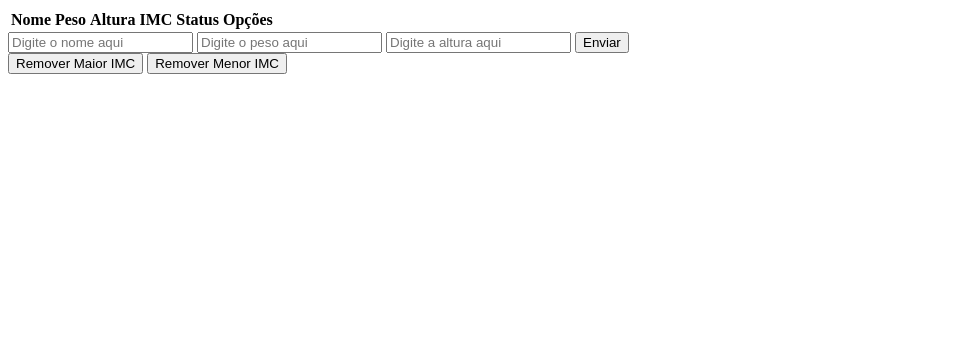
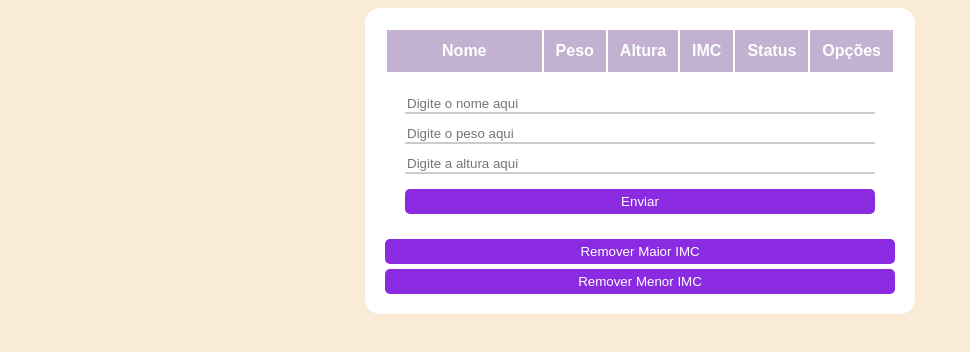
Before and after one commit to LuanaMonteiro0/JAVASCRIPT, a plain HTML site: page Projeto Tabela IMC/tabelaIMC.html in a window 1280 px wide. Shown: the whole page, without its empty margins (0-970 px from the left). Drawn offline with Linux system fonts and the light colour scheme.

Commit message:
Concluso - css adicionado

```diff
--- a/Projeto Tabela IMC/assets/css/style.css
+++ b/Projeto Tabela IMC/assets/css/style.css
@@ -0,0 +1,72 @@
+* {
+    box-sizing: border-box;
+    font-family: Arial, Helvetica, sans-serif;
+  }
+
+body{
+    background-color: antiquewhite;
+}
+
+.content-center {
+    width: 100%;
+    max-width: 550px;
+    margin: auto;
+    padding: 20px;
+    background-color: #FFF;
+    border-radius: 15px;
+}
+
+.content-center form {
+    margin: 20px;
+}
+
+#formulario input {
+    width: 100%;
+    border: none;
+    outline: none;
+    border-bottom-color: #ccc;
+    border-bottom-style: solid;
+    border-bottom-width: 2px;
+    margin-bottom: 10px;
+
+}
+
+#formulario input:hover {
+    border-bottom-color: #8a2be2;
+}
+
+button{
+    padding: 5px 10px;
+    margin-top: 5px;
+    width: 100%;
+    border: none;
+    outline:none;
+    background-color: #8a2be2;
+    color: white;
+    height: 25px;
+    border-radius: 5px;
+    text-align: center;
+}
+
+button:hover{
+    cursor: pointer;
+    background-color: #5d199c;
+}
+
+#tabela thead th{
+    background-color: #c2b1d1;
+    color: #FFF;
+    border-collapse: collapse;
+    width: 100%;
+    padding: .75rem;
+    text-align: center;
+}
+
+#tabela tbody td{
+    border-top: 1px solid antiquewhite;
+    width: 100%;
+    border-collapse: collapse;
+    padding: .75rem;
+    text-align: center;
+
+}
--- a/Projeto Tabela IMC/tabelaIMC.html
+++ b/Projeto Tabela IMC/tabelaIMC.html
@@ -4,8 +4,10 @@
     <meta charset="UTF-8">
     <meta name="viewport" content="width=device-width, initial-scale=1.0">
     <title>Document</title>
+    <link rel="stylesheet" href="./assets/css/style.css">
 </head>
 <body>
+    <div class = "content-center">
         <table id="tabela">
             <thead>
                 <th> Nome </th>
@@ -20,15 +22,21 @@
             </tbody>
         </table>
 
-    <form action>
+        <form id = "formulario">
+
             <input id= "nome" type="text" name="nome" placeholder="Digite o nome aqui" required>
+
             <input id = "peso" type="number" name="peso" placeholder="Digite o peso aqui" required>
+
             <input id = "altura" type="number" name="altura" placeholder="Digite a altura aqui" required>
+
             <button id = "enviar">Enviar</button>
         </form>
 
         <button id = "removeMaiorIMC">Remover Maior IMC</button>
+
         <button id = "removeMenorIMC">Remover Menor IMC</button>
+    </div>
 
     <script src="./assets/js/script.js"></script>
 </body>
```
Lines whose indentation alone changed are shown as unchanged.
